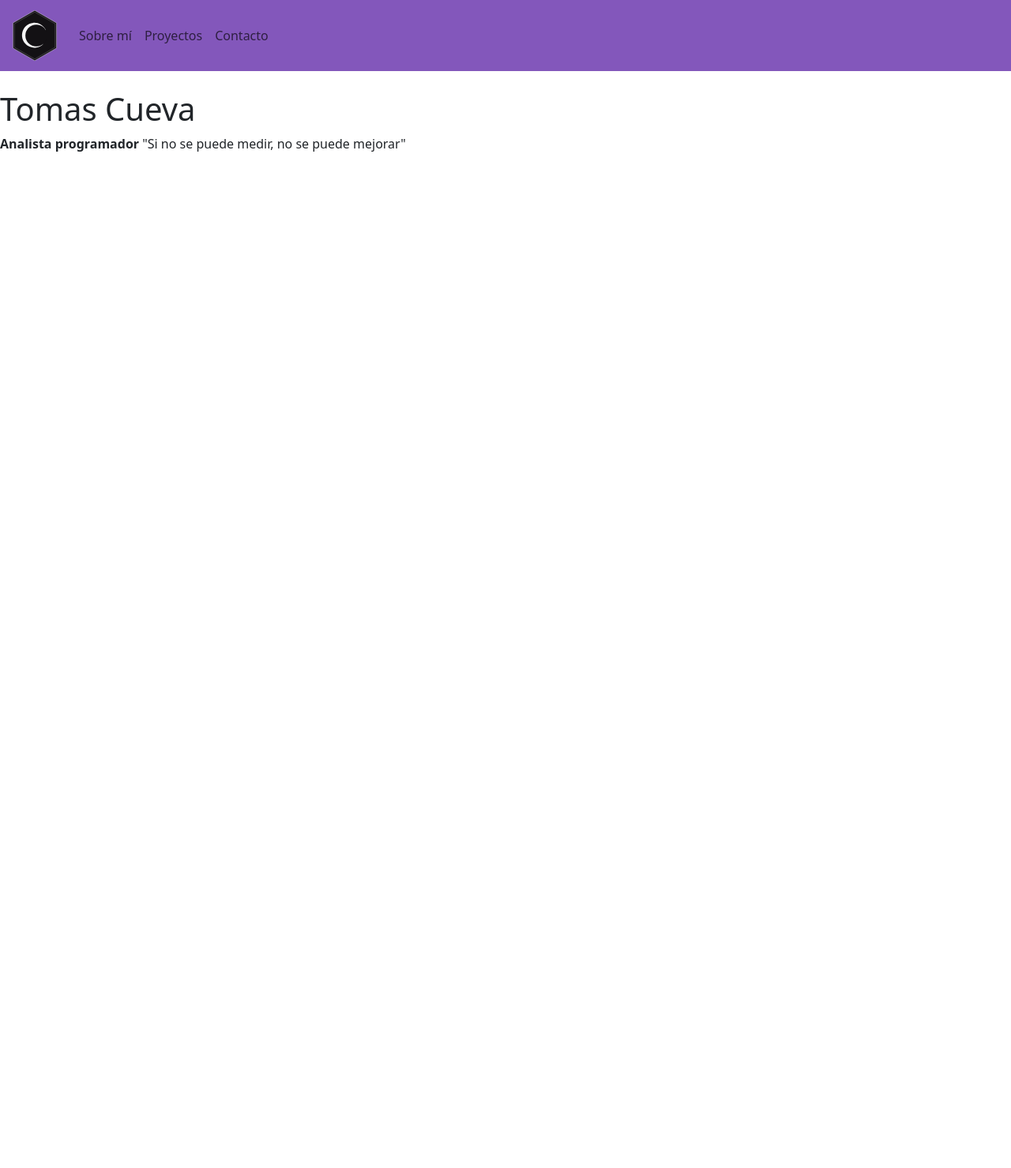
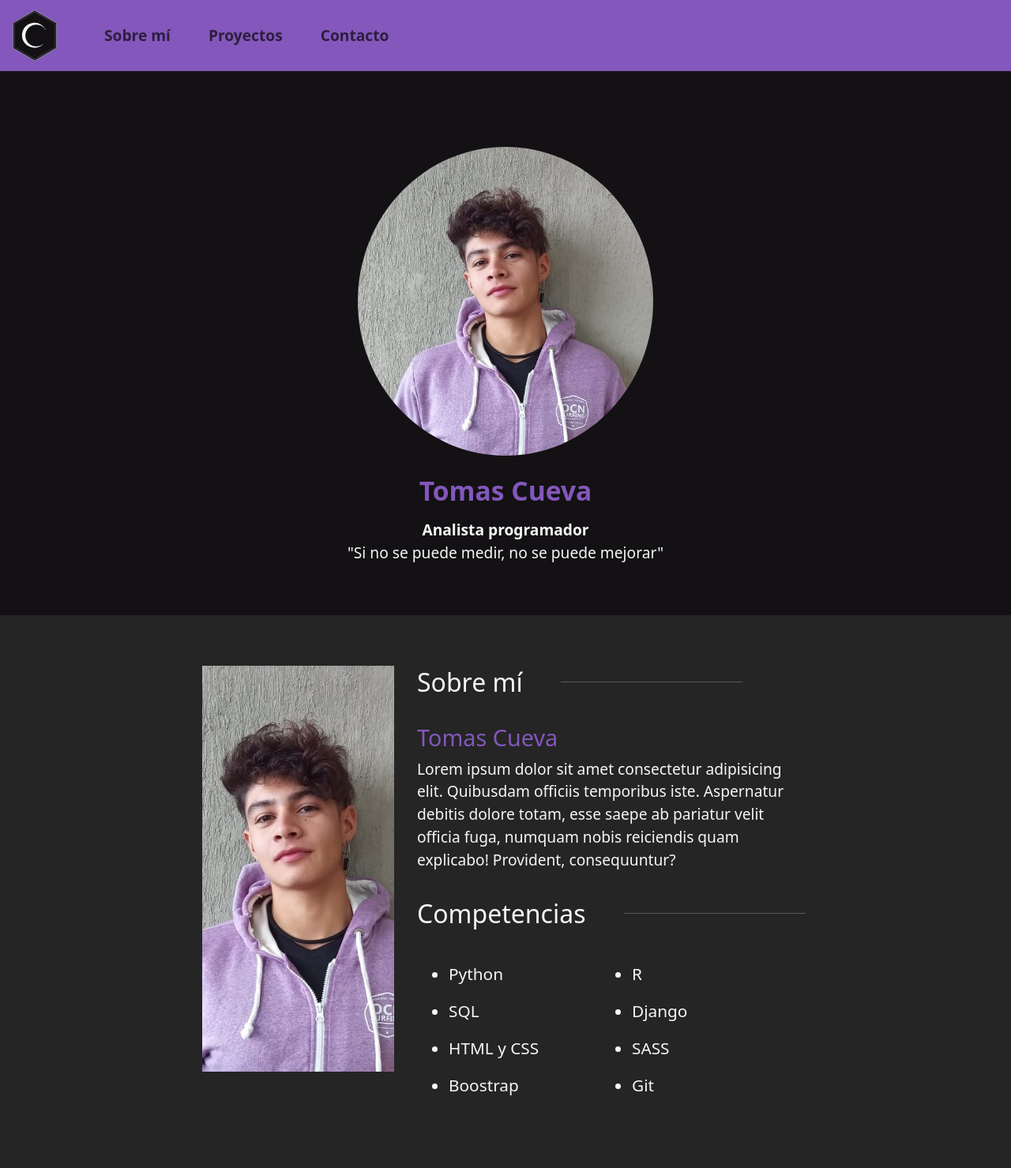
Before and after one commit to CuevaTomasArg/tomascueva, a Django app: page / in a window 1280 px wide. Shown: the whole page at 79% size. Before the commit the page ends 192 px from the top, so only its background shows below. Run offline with Django 4.2, Linux system fonts and the light colour scheme.

Commit message:
header,presentacion y sobre mi finalizado

```diff
--- a/TomasCueva/app/static/css/style.css
+++ b/TomasCueva/app/static/css/style.css
@@ -1,5 +1,20 @@
 body {
   background-color: #131114;
+}
+
+.cambioSeccion {
+  display: flex;
+  flex-direction: row;
+  justify-content: start;
+  align-items: center;
+  margin: 32px auto 24px auto;
+}
+.cambioSeccion hr {
+  width: 45%;
+  margin-left: 16px;
+}
+.cambioSeccion h2 {
+  margin: auto 32px auto 0px;
 }
 
 header .navbar.bg-purple {
@@ -12,5 +27,149 @@
   width: 32px;
   height: 32px;
 }
+@media only screen and (min-width: 992px) {
+  header li {
+    margin-left: 32px;
+    font-weight: 600;
+    font-size: 1.2rem;
+  }
+}
+
+.presentation {
+  background-color: #131114;
+  padding: 32px 16px 64px 16px;
+  text-align: center;
+  display: flex;
+  flex-direction: column;
+  justify-content: space-between;
+  align-items: center;
+}
+.presentation img {
+  border-radius: 50%;
+  width: 75%;
+}
+.presentation strong, .presentation span {
+  color: #F6F6F6;
+}
+.presentation h1 {
+  font-size: 1.6em;
+  margin: 12px auto;
+  color: #8357BB;
+}
+@media only screen and (min-width: 992px) and (max-width: 1200px) {
+  .presentation img {
+    width: 40%;
+    margin-top: 64px;
+  }
+  .presentation strong, .presentation span {
+    color: #F6F6F6;
+    font-size: 1.2em;
+  }
+  .presentation h1 {
+    font-size: 2.1em;
+    font-weight: 600;
+    margin: 24px auto 16px auto;
+    color: #8357BB;
+  }
+}
+@media only screen and (min-width: 1201px) {
+  .presentation img {
+    width: 30%;
+    margin-top: 64px;
+  }
+  .presentation strong, .presentation span {
+    color: #F6F6F6;
+    font-size: 1.2em;
+  }
+  .presentation h1 {
+    font-size: 2.1em;
+    font-weight: 600;
+    margin: 24px auto 16px auto;
+    color: #8357BB;
+  }
+}
+
+.aboutme {
+  padding: 32px 16px 64px 16px;
+  background-color: #252525;
+}
+.aboutme img {
+  width: 85%;
+  margin: auto 32px;
+}
+.aboutme *:not(h3) {
+  color: #F6F6F6;
+}
+.aboutme h3 {
+  color: #8357BB;
+  margin-top: 21px;
+}
+.aboutme p {
+  margin-bottom: 21px;
+}
+.aboutme ul {
+  display: grid;
+  grid-template-rows: auto;
+  grid-template-columns: 1fr 1fr;
+  justify-items: start;
+  margin-top: 21px;
+}
+.aboutme ul li {
+  margin: 8px;
+}
+@media only screen and (min-width: 992px) {
+  .aboutme {
+    display: grid;
+    grid-template-rows: repeat(5, 1fr);
+    grid-template-columns: 1fr 2fr;
+    grid-template-areas: "img aboutme" "img tomascueva" "img text" "img skills" "img ul";
+    max-height: 700px;
+  }
+  .aboutme > *:not(img) {
+    margin-left: 16px;
+  }
+  .aboutme img {
+    height: 90%;
+    margin: 0px;
+    grid-area: img;
+    object-fit: cover;
+    width: 95%;
+  }
+  .aboutme .cambioSeccion {
+    margin: 0px;
+  }
+  .aboutme .cambioSeccion h2 {
+    margin-left: 16px;
+  }
+  .aboutme .cambioSeccion *:first-child {
+    grid-area: aboutme;
+  }
+  .aboutme .cambioSeccion *:nth-child(2) {
+    grid-area: tomascueva;
+  }
+  .aboutme h3 {
+    margin-top: 32px;
+    grid-area: tomascueva;
+    font-size: 1.8rem;
+  }
+  .aboutme p {
+    margin-bottom: 32px;
+    grid-area: text;
+    font-size: 1.2rem;
+  }
+  .aboutme ul {
+    margin-top: 32px;
+    grid-area: ul;
+  }
+  .aboutme ul li {
+    margin: 8px;
+    font-size: 1.3rem;
+  }
+}
+@media only screen and (min-width: 1201px) {
+  .aboutme {
+    padding: 64px 256px;
+  }
+}
 
 /*# sourceMappingURL=style.css.map */
--- /dev/null
+++ b/TomasCueva/app/static/scss/main/_aboutme.scss
@@ -0,0 +1,80 @@
+.aboutme{
+    padding: 32px 16px 64px 16px;
+    background-color: nth($colors,1);
+    img{
+        width: 85%;
+        margin: auto 32px;
+    }
+    *:not(h3){
+        color: nth($colors,2);
+    }
+    h3{
+        color: nth($colors,3);
+        margin-top: 21px;
+    }
+    p{
+        margin-bottom: 21px;
+    }
+    ul{
+        @include grid(auto,1fr 1fr);
+        justify-items: start;
+        margin-top: 21px;
+        li{
+            margin:8px ;
+        }
+    }
+    @media only screen and (min-width: 992px){
+        @include grid(repeat(5,1fr),1fr 2fr);
+        grid-template-areas:
+        "img aboutme"
+        "img tomascueva"
+        "img text"
+        "img skills"
+        "img ul";
+        max-height: 700px;
+        >*:not(img){
+            margin-left: 16px;
+        }
+
+        img{
+            height: 90%;
+            margin: 0px;
+            grid-area: img;
+            object-fit: cover;
+            width: 95%;
+        }
+        .cambioSeccion{
+            margin: 0px;
+            h2{
+                margin-left: 16px;
+            }
+            *:first-child{
+                grid-area: aboutme;
+            }
+            *:nth-child(2){
+                grid-area: tomascueva;
+            }
+        }
+        h3{
+            margin-top: 32px;
+            grid-area: tomascueva;
+            font-size: 1.8rem;
+        }
+        p{
+            margin-bottom: 32px;
+            grid-area: text;
+            font-size: 1.2rem;
+        }
+        ul{
+            margin-top: 32px;
+            grid-area: ul;
+            li{
+                margin:8px ;
+                font-size: 1.3rem;
+            }
+        }
+    }
+    @media only screen and (min-width: 1201px){
+        padding: 64px 256px ;
+    }
+}
--- a/TomasCueva/app/static/scss/main/_header.scss
+++ b/TomasCueva/app/static/scss/main/_header.scss
@@ -14,4 +14,11 @@
             }
         }
     }
+    @media only screen and (min-width: 992px){
+        li{
+            margin-left: 32px;
+            font-weight: 600;
+            font-size: 1.2rem;
+        }
+    }
 }
--- /dev/null
+++ b/TomasCueva/app/static/scss/main/_presentation.scss
@@ -0,0 +1,52 @@
+.presentation{
+    background-color: $background;
+    padding: 32px 16px 64px 16px;
+    text-align: center;
+    @include flex(column,space-between,center);
+    img{
+        border-radius: 50%;
+        width: 75%;
+    }
+    strong,span{
+        color: nth($colors,2);
+    }
+    h1{
+        font-size: 1.6em;
+        margin: 12px auto;
+        color: nth($colors,3)
+    }
+    @media only screen and (min-width: 992px) and (max-width: 1200px){
+        img{
+            width: 40%;
+            margin-top: 64px;
+        }
+        strong,span{
+            color: nth($colors,2);
+            font-size: 1.2em;
+
+        }
+        h1{
+            font-size: 2.1em;
+            font-weight: 600;
+            margin: 24px auto 16px auto;
+            color: nth($colors,3)
+        }
+    }
+    @media only screen and (min-width: 1201px){
+        img{
+            width: 30%;
+            margin-top: 64px;
+        }
+        strong,span{
+            color: nth($colors,2);
+            font-size: 1.2em;
+
+        }
+        h1{
+            font-size: 2.1em;
+            font-weight: 600;
+            margin: 24px auto 16px auto;
+            color: nth($colors,3)
+        }
+    }
+}
--- /dev/null
+++ b/TomasCueva/app/static/scss/partials/_mixins.scss
@@ -0,0 +1,12 @@
+@mixin flex($direction,$justify,$aling){
+    display:flex;
+    flex-direction: $direction;
+    justify-content: $justify;
+    align-items: $aling;
+}
+
+@mixin grid($rows,$columns){
+    display: grid;
+    grid-template-rows: $rows;
+    grid-template-columns: $columns;
+}
--- a/TomasCueva/app/static/scss/style.scss
+++ b/TomasCueva/app/static/scss/style.scss
@@ -1,6 +1,20 @@
 @import 'base/vars';
-
+@import 'partials/mixins';
 body{
     background-color: $background;
 }
+
+.cambioSeccion{
+    @include flex(row,start,center);
+    margin: 32px auto 24px auto;
+    hr{
+        width: 45%;
+        margin-left: 16px;
+    }
+    h2{
+        margin: auto 32px auto 0px;
+    }
+}
 @import 'main/header';
+@import 'main/presentation';
+@import 'main/aboutme';
--- /dev/null
+++ b/TomasCueva/app/templates/aboutme.html
@@ -0,0 +1,25 @@
+{% load static %}
+<section class="aboutme" id="about">
+    <img src="{% static 'multimedia/FotoCarnet.jpeg' %}" alt="">
+    <div class="cambioSeccion">
+        <h2>Sobre mí</h2>
+        <hr>
+    </div>
+    <h3>Tomas Cueva</h3>
+    <p>
+        Lorem ipsum dolor sit amet consectetur adipisicing elit. Quibusdam officiis temporibus iste. Aspernatur debitis dolore totam, esse saepe ab pariatur velit officia fuga, numquam nobis reiciendis quam explicabo! Provident, consequuntur?
+    </p>
+    <div class="cambioSeccion">
+        <h2>Competencias</h2><hr>
+    </div>
+    <ul>
+        <li>Python</li>
+        <li>R</li>
+        <li>SQL</li>
+        <li>Django</li>
+        <li>HTML y CSS</li>
+        <li>SASS</li>
+        <li>Boostrap</li>
+        <li>Git</li>
+    </ul>
+</section>
--- a/TomasCueva/app/templates/index.html
+++ b/TomasCueva/app/templates/index.html
@@ -13,6 +13,7 @@
 <body>
     {% include 'header.html' %}
     {% include 'presentation.html' %}
+    {% include 'aboutme.html' %}
     <script src="https://cdn.jsdelivr.net/npm/bootstrap@5.3.0-alpha3/dist/js/bootstrap.bundle.min.js" integrity="sha384-ENjdO4Dr2bkBIFxQpeoTz1HIcje39Wm4jDKdf19U8gI4ddQ3GYNS7NTKfAdVQSZe" crossorigin="anonymous"></script>
 </body>
 </html>
--- a/TomasCueva/app/templates/presentation.html
+++ b/TomasCueva/app/templates/presentation.html
@@ -1,11 +1,8 @@
 {% load static %}
 
 <section class="presentation">
-    <img src="" alt="">
+    <img src="{% static 'multimedia/FotoCarnet.jpeg' %}" alt="">
     <h1>Tomas Cueva</h1>
     <strong>Analista programador</strong>
     <span>"Si no se puede medir, no se puede mejorar"</span>
 </section>
-
-
-<!--{% static 'multimedia/' %}-->
```
Also changed, not shown: TomasCueva/app/static/multimedia/FotoCarnet.jpeg (added), 2 other files.
